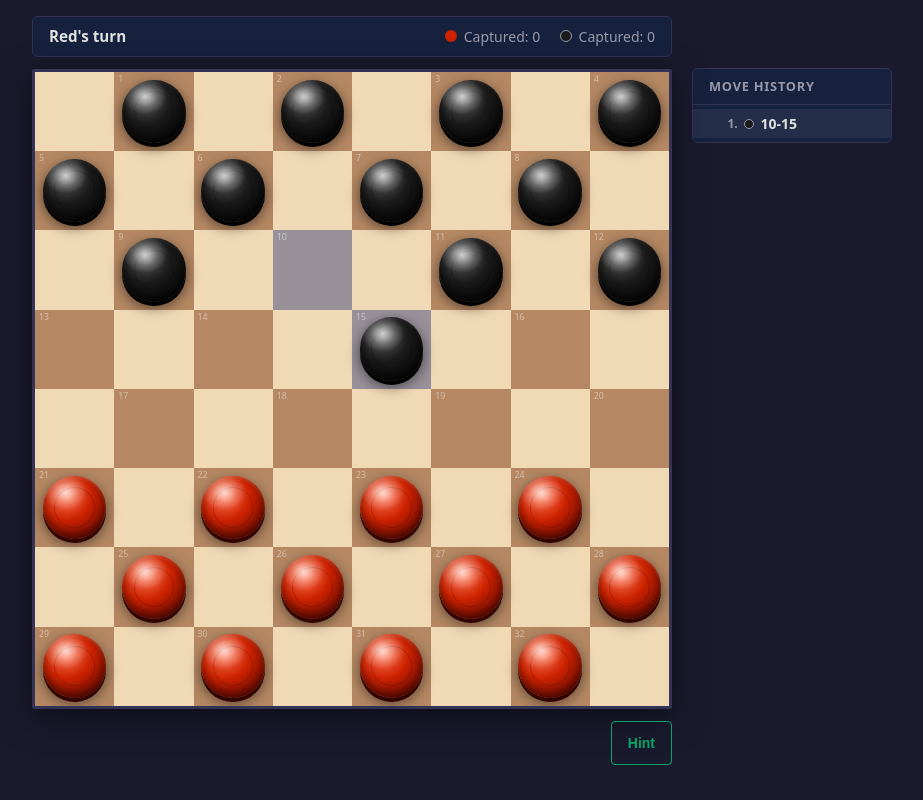
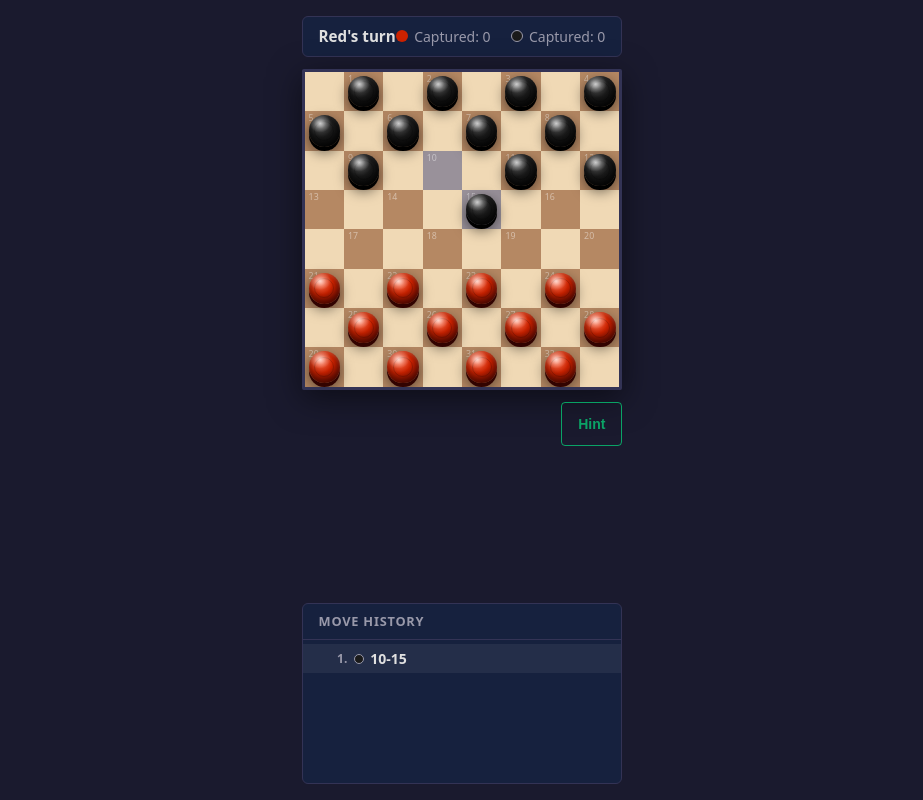
Before and after one commit to hhubris/checkers, a Vue app in the folder claude/: page / in a window 1280 px wide. Both pictures are taken after a click on the button "Start Game". Shown: the whole page, without its empty margins (178-1101 px from the left). Built offline with nearby package versions, Linux system fonts and the light colour scheme.

Commit message:
fix(ui): expand move history to board height via CSS grid layout
Co-Authored-By: Claude Sonnet 4.6 <noreply@anthropic.com>

```diff
--- a/claude/src/components/panels/MoveHistoryPanel.vue
+++ b/claude/src/components/panels/MoveHistoryPanel.vue
@@ -42,6 +42,8 @@ watch(
   border: 1px solid var(--border);
   border-radius: 6px;
   overflow: hidden;
+  flex: 1;
+  min-height: 0;
 }
 
 .panel-title {
@@ -60,15 +62,11 @@ watch(
   margin: 0;
   padding: 0.25rem 0;
   overflow-y: auto;
-  max-height: 240px;
+  flex: 1;
+  min-height: 0;
   scroll-behavior: smooth;
 }
 
-@media (max-width: 640px) {
-  .history-list {
-    max-height: 130px;
-  }
-}
 
 .entry {
   display: flex;
--- a/claude/src/views/GameView.vue
+++ b/claude/src/views/GameView.vue
@@ -110,10 +110,11 @@ watch(
 <style scoped>
 .game-view {
   flex: 1;
-  display: flex;
-  align-items: flex-start;
+  display: grid;
+  grid-template-columns: min(80vh, 1fr) 200px;
+  column-gap: 1.25rem;
+  align-items: start;
   justify-content: center;
-  gap: 1.25rem;
   padding: 1rem;
 }
 
@@ -121,8 +122,6 @@ watch(
   display: flex;
   flex-direction: column;
   gap: 0.75rem;
-  width: min(80vh, 100%);
-  flex-shrink: 0;
 }
 
 .board-footer {
@@ -135,13 +134,13 @@ watch(
   display: flex;
   flex-direction: column;
   gap: 0.75rem;
-  width: 200px;
-  flex-shrink: 0;
   padding-top: 3.25rem;
+  align-self: stretch;
 }
 
 @media (max-width: 640px) {
   .game-view {
+    display: flex;
     flex-direction: column;
     align-items: center;
     padding: 0.5rem;
@@ -160,6 +159,7 @@ watch(
   .side-panel {
     width: 100%;
     padding-top: 0;
+    align-self: auto;
   }
 }
 </style>
```
